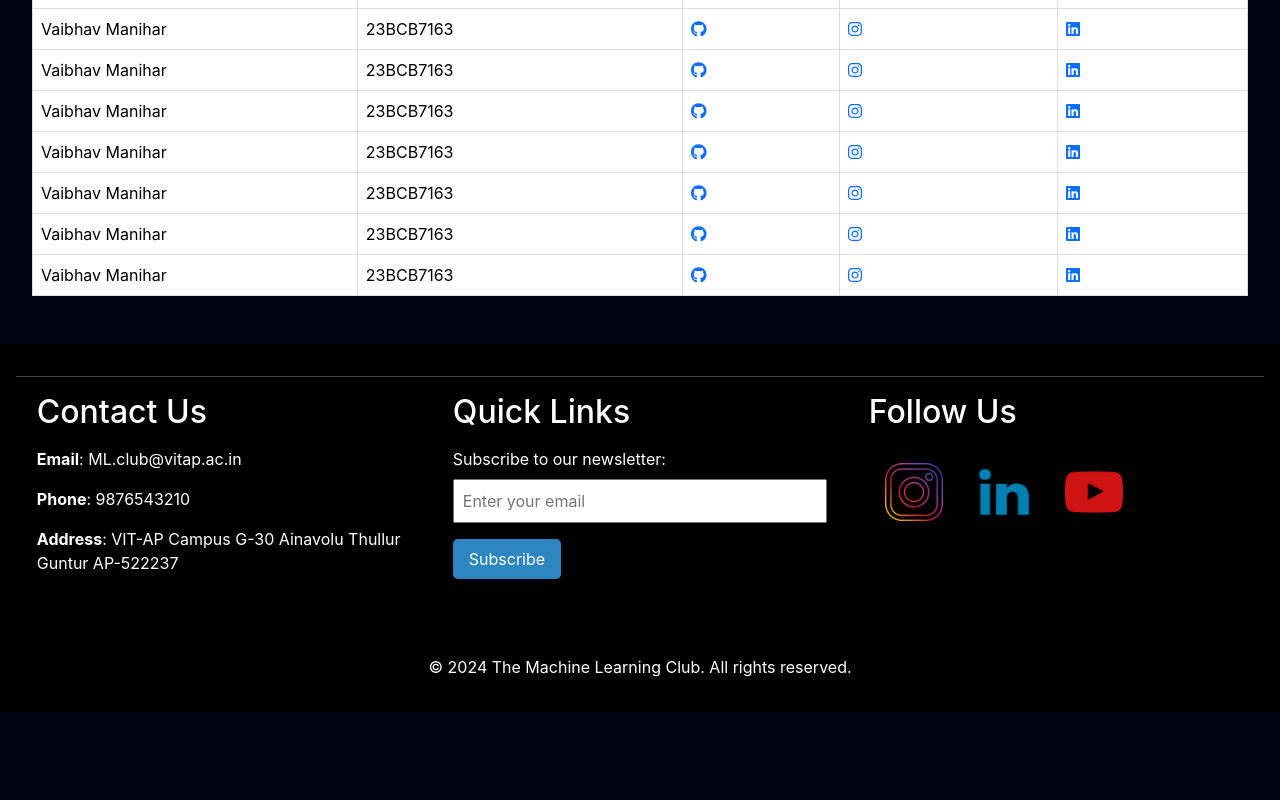
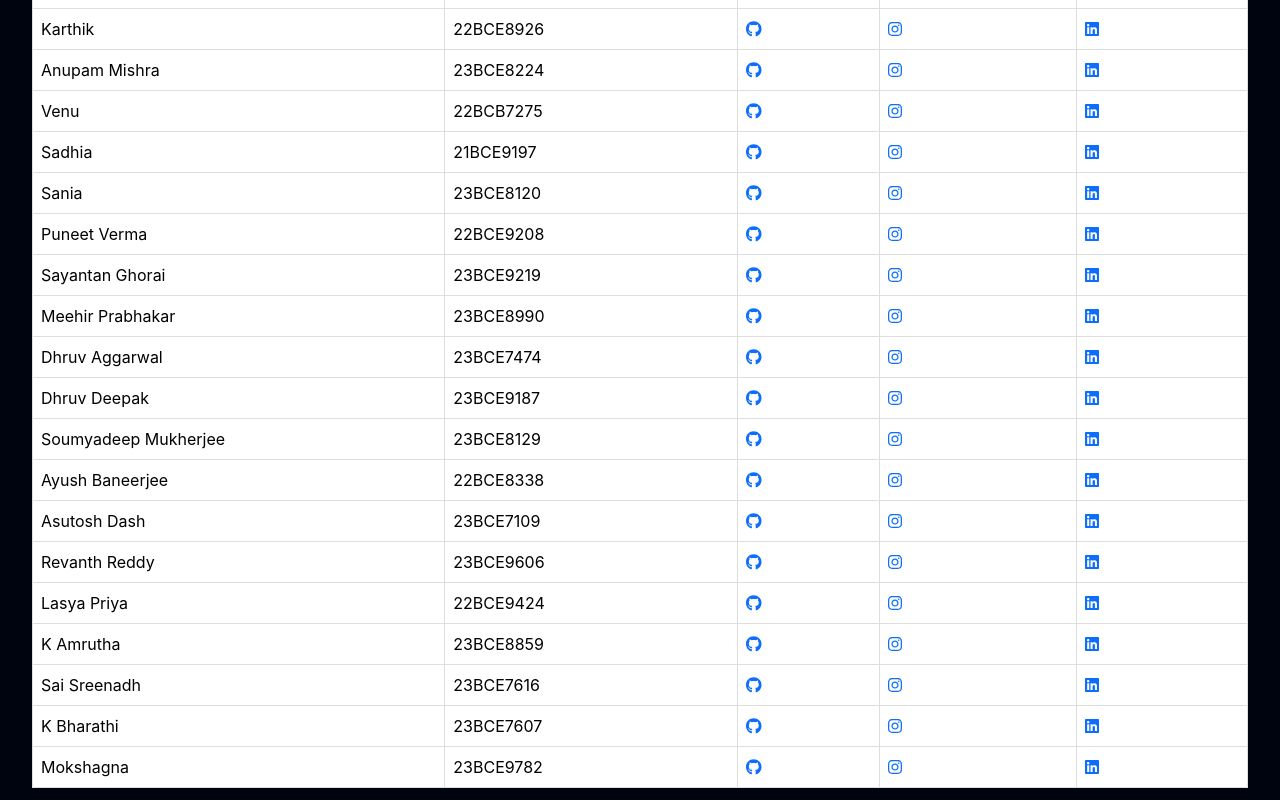
Before and after one commit to bluntlycoded/mlc, a React (Create React App) app: page /project-team in a window 1280 px wide. Shown: the part 980-1780 px from the top of the page. Before the commit the page ends 1691 px from the top, so only its background shows below. Built offline with nearby package versions, Linux system fonts and the light colour scheme; a web font is replaced by a local one.

Commit message:
Projects Updated

```diff
--- a/src/components/Teams/Projects_Team.js
+++ b/src/components/Teams/Projects_Team.js
@@ -51,94 +51,202 @@ const teamMembers = [
     registration: '23BCB7163',
   },
   {
-    name: 'Vaibhav Manihar',
+    name: 'Sarthak Katiyar',
     position: 'Member',
     imageUrl: 'member2.jpg', // Replace with the actual image URL
     linkedin: 'https://www.linkedin.com/in/member2-linkedin/',
     instagram: 'https://www.instagram.com/member2-instagram/',
     github: 'https://github.com/member2-github/',
-    registration: '23BCB7163',
+    registration: '23BCB7039',
   },
   {
-    name: 'Vaibhav Manihar',
+    name: 'Tarush Saxena',
     position: 'Member',
     imageUrl: 'member2.jpg', // Replace with the actual image URL
     linkedin: 'https://www.linkedin.com/in/member2-linkedin/',
     instagram: 'https://www.instagram.com/member2-instagram/',
     github: 'https://github.com/member2-github/',
-    registration: '23BCB7163',
+    registration: '22BCE8345',
   },
   {
-    name: 'Vaibhav Manihar',
+    name: 'Binayak Sinha',
     position: 'Member',
     imageUrl: 'member2.jpg', // Replace with the actual image URL
     linkedin: 'https://www.linkedin.com/in/member2-linkedin/',
     instagram: 'https://www.instagram.com/member2-instagram/',
     github: 'https://github.com/member2-github/',
-    registration: '23BCB7163',
+    registration: '22BCE8642',
   },
   {
-    name: 'Vaibhav Manihar',
+    name: 'Karthik',
     position: 'Member',
     imageUrl: 'member2.jpg', // Replace with the actual image URL
     linkedin: 'https://www.linkedin.com/in/member2-linkedin/',
     instagram: 'https://www.instagram.com/member2-instagram/',
     github: 'https://github.com/member2-github/',
-    registration: '23BCB7163',
+    registration: '22BCE8926',
   },
   {
-    name: 'Vaibhav Manihar',
+    name: 'Anupam Mishra',
     position: 'Member',
     imageUrl: 'member2.jpg', // Replace with the actual image URL
     linkedin: 'https://www.linkedin.com/in/member2-linkedin/',
     instagram: 'https://www.instagram.com/member2-instagram/',
     github: 'https://github.com/member2-github/',
-    registration: '23BCB7163',
+    registration: '23BCE8224',
   },
   {
-    name: 'Vaibhav Manihar',
+    name: 'Venu',
     position: 'Member',
     imageUrl: 'member2.jpg', // Replace with the actual image URL
     linkedin: 'https://www.linkedin.com/in/member2-linkedin/',
     instagram: 'https://www.instagram.com/member2-instagram/',
     github: 'https://github.com/member2-github/',
-    registration: '23BCB7163',
+    registration: '22BCB7275',
   },
   {
-    name: 'Vaibhav Manihar',
+    name: 'Sadhia',
     position: 'Member',
     imageUrl: 'member2.jpg', // Replace with the actual image URL
     linkedin: 'https://www.linkedin.com/in/member2-linkedin/',
     instagram: 'https://www.instagram.com/member2-instagram/',
     github: 'https://github.com/member2-github/',
-    registration: '23BCB7163',
+    registration: '21BCE9197',
   },
   {
-    name: 'Vaibhav Manihar',
+    name: 'Sania',
     position: 'Member',
     imageUrl: 'member2.jpg', // Replace with the actual image URL
     linkedin: 'https://www.linkedin.com/in/member2-linkedin/',
     instagram: 'https://www.instagram.com/member2-instagram/',
     github: 'https://github.com/member2-github/',
-    registration: '23BCB7163',
+    registration: '23BCE8120',
   },
   {
-    name: 'Vaibhav Manihar',
+    name: 'Puneet Verma',
     position: 'Member',
     imageUrl: 'member2.jpg', // Replace with the actual image URL
     linkedin: 'https://www.linkedin.com/in/member2-linkedin/',
     instagram: 'https://www.instagram.com/member2-instagram/',
     github: 'https://github.com/member2-github/',
-    registration: '23BCB7163',
+    registration: '22BCE9208',
   },
   {
-    name: 'Vaibhav Manihar',
+    name: 'Sayantan Ghorai',
     position: 'Member',
     imageUrl: 'member2.jpg', // Replace with the actual image URL
     linkedin: 'https://www.linkedin.com/in/member2-linkedin/',
     instagram: 'https://www.instagram.com/member2-instagram/',
     github: 'https://github.com/member2-github/',
-    registration: '23BCB7163',
+    registration: '23BCE9219',
+  },
+  {
+    name: 'Meehir Prabhakar',
+    position: 'Member',
+    imageUrl: 'member2.jpg', // Replace with the actual image URL
+    linkedin: 'https://www.linkedin.com/in/member2-linkedin/',
+    instagram: 'https://www.instagram.com/member2-instagram/',
+    github: 'https://github.com/member2-github/',
+    registration: '23BCE8990',
+  },
+  {
+    name: 'Dhruv Aggarwal',
+    position: 'Member',
+    imageUrl: 'member2.jpg', // Replace with the actual image URL
+    linkedin: 'https://www.linkedin.com/in/member2-linkedin/',
+    instagram: 'https://www.instagram.com/member2-instagram/',
+    github: 'https://github.com/member2-github/',
+    registration: '23BCE7474',
+  },
+  {
+    name: 'Dhruv Deepak',
+    position: 'Member',
+    imageUrl: 'member2.jpg', // Replace with the actual image URL
+    linkedin: 'https://www.linkedin.com/in/member2-linkedin/',
+    instagram: 'https://www.instagram.com/member2-instagram/',
+    github: 'https://github.com/member2-github/',
+    registration: '23BCE9187',
+  },
+  {
+    name: 'Soumyadeep Mukherjee',
+    position: 'Member',
+    imageUrl: 'member2.jpg', // Replace with the actual image URL
+    linkedin: 'https://www.linkedin.com/in/member2-linkedin/',
+    instagram: 'https://www.instagram.com/member2-instagram/',
+    github: 'https://github.com/member2-github/',
+    registration: '23BCE8129',
+  },
+  {
+    name: 'Ayush Baneerjee',
+    position: 'Member',
+    imageUrl: 'member2.jpg', // Replace with the actual image URL
+    linkedin: 'https://www.linkedin.com/in/member2-linkedin/',
+    instagram: 'https://www.instagram.com/member2-instagram/',
+    github: 'https://github.com/member2-github/',
+    registration: '22BCE8338',
+  },
+  {
+    name: 'Asutosh Dash',
+    position: 'Member',
+    imageUrl: 'member2.jpg', // Replace with the actual image URL
+    linkedin: 'https://www.linkedin.com/in/member2-linkedin/',
+    instagram: 'https://www.instagram.com/member2-instagram/',
+    github: 'https://github.com/member2-github/',
+    registration: '23BCE7109',
+  },
+  {
+    name: 'Revanth Reddy',
+    position: 'Member',
+    imageUrl: 'member2.jpg', // Replace with the actual image URL
+    linkedin: 'https://www.linkedin.com/in/member2-linkedin/',
+    instagram: 'https://www.instagram.com/member2-instagram/',
+    github: 'https://github.com/member2-github/',
+    registration: '23BCE9606',
+  },
+  {
+    name: 'Lasya Priya',
+    position: 'Member',
+    imageUrl: 'member2.jpg', // Replace with the actual image URL
+    linkedin: 'https://www.linkedin.com/in/member2-linkedin/',
+    instagram: 'https://www.instagram.com/member2-instagram/',
+    github: 'https://github.com/member2-github/',
+    registration: '22BCE9424',
+  },
+  {
+    name: 'K Amrutha',
+    position: 'Member',
+    imageUrl: 'member2.jpg', // Replace with the actual image URL
+    linkedin: 'https://www.linkedin.com/in/member2-linkedin/',
+    instagram: 'https://www.instagram.com/member2-instagram/',
+    github: 'https://github.com/member2-github/',
+    registration: '23BCE8859',
+  },
+  {
+    name: 'Sai Sreenadh',
+    position: 'Member',
+    imageUrl: 'member2.jpg', // Replace with the actual image URL
+    linkedin: 'https://www.linkedin.com/in/member2-linkedin/',
+    instagram: 'https://www.instagram.com/member2-instagram/',
+    github: 'https://github.com/member2-github/',
+    registration: '23BCE7616',
+  },
+  {
+    name: 'K Bharathi',
+    position: 'Member',
+    imageUrl: 'member2.jpg', // Replace with the actual image URL
+    linkedin: 'https://www.linkedin.com/in/member2-linkedin/',
+    instagram: 'https://www.instagram.com/member2-instagram/',
+    github: 'https://github.com/member2-github/',
+    registration: '23BCE7607',
+  },
+  {
+    name: 'Mokshagna',
+    position: 'Member',
+    imageUrl: 'member2.jpg', // Replace with the actual image URL
+    linkedin: 'https://www.linkedin.com/in/member2-linkedin/',
+    instagram: 'https://www.instagram.com/member2-instagram/',
+    github: 'https://github.com/member2-github/',
+    registration: '23BCE9782',
   },
 
 ];
--- a/src/components/Teams/Teams.css
+++ b/src/components/Teams/Teams.css
@@ -18,7 +18,8 @@
   margin-bottom: 20px;}
 
 .card-img-top {
-  height: 200px; /* Set the desired height for the images */
+  height: 200px;
+  width: auto; /* Set the desired height for the images */
   object-fit:inherit;
 }
 
```
